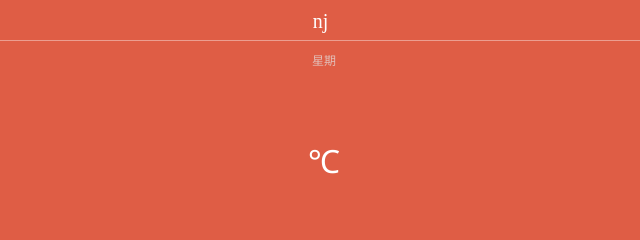
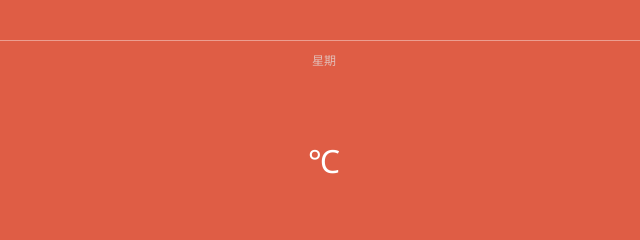
Before and after one commit to stuxt/Weather, a plain HTML site: page index.html in a window 1280 px wide. Shown: the top 240 px of the page, 316-956 px from the left. Drawn offline with Linux system fonts and the light colour scheme.

Commit message:
modify index

```diff
--- a/index.html
+++ b/index.html
@@ -11,7 +11,7 @@
 <div class="warp">
 	<div class="top_info">
 		<a href="javascript:void(0);" class="t_address"><i class="fa fa-map-marker"></i></a>
-		<span class="cityname">nj<!-- 南京 --></span>
+		<span class="cityname"><!-- 南京 --></span>
 		<a href="javascript:void(0);" class="t_skin"><i class="fa fa-magic"></i></a>
 	</div>
 	<div class="dtime">
```
